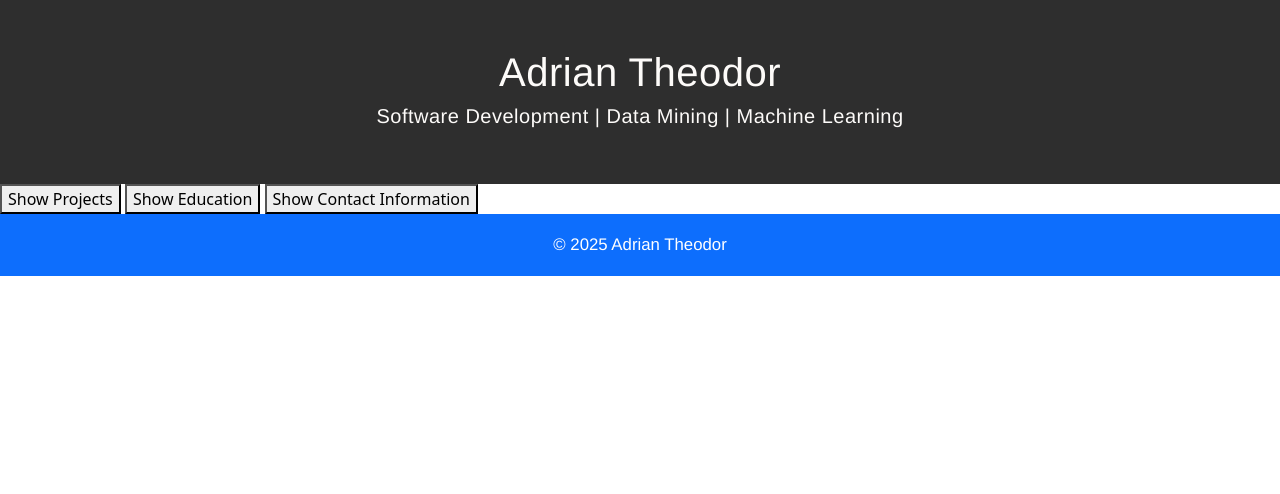
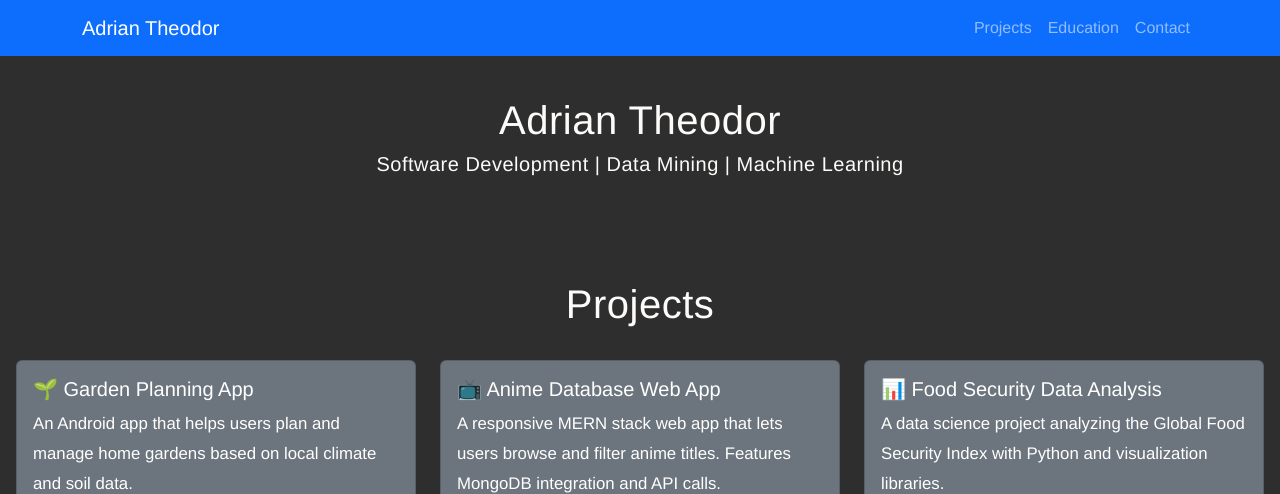
Before and after one commit to adriantheodor/adrian-portfolio, a plain HTML site: page index.html in a window 1280 px wide. Shown: the top 494 px of the page. Drawn offline with nearby package versions, Linux system fonts and the light colour scheme.

Commit message:
changed buttons into navbar

```diff
--- a/index.html
+++ b/index.html
@@ -14,8 +14,30 @@
 </head>
 <body class="body">
 
+  <nav class="navbar navbar-expand-lg navbar-dark bg-primary fixed-top">
+    <div class="container">
+      <a class="navbar-brand" href="#">Adrian Theodor</a>
+      <button class="navbar-toggler" type="button" data-bs-toggle="collapse" data-bs-target="#navbarNav">
+        <span class="navbar-toggler-icon"></span>
+      </button>
+      <div class="collapse navbar-collapse justify-content-end" id="navbarNav">
+        <ul class="navbar-nav">
+          <li class="nav-item">
+            <a class="nav-link" href="#projects">Projects</a>
+          </li>
+          <li class="nav-item">
+            <a class="nav-link" href="#education">Education</a>
+          </li>
+          <li class="nav-item">
+            <a class="nav-link" href="#contacts">Contact</a>
+          </li>
+        </ul>
+      </div>
+    </div>
+  </nav>
+
   <!-- Header -->
-  <header class="text-center py-5">
+  <header class="text-center py-5 mt-5">
     <div class="container">
       <h1 class="">Adrian Theodor</h1>
       <h2 class="h5 mt-2">Software Development | Data Mining | Machine Learning</h2>
@@ -23,10 +45,9 @@
   </header>
 
   <main>
+    <!-- Projects Section -->
 
-    <!-- Projects Section -->
-    <button onclick="toggleSection('projects')">Show Projects</button>
-    <section class="projects-section" id="projects" style="display: none;">
+    <section class="projects-section" id="projects">
       <div class="text-center mb-4">
         <h3>Projects</h3>
       </div>
@@ -66,8 +87,7 @@
     </section>
 
     <!-- Education Section -->
-    <button onclick="toggleSection('education')">Show Education</button>
-    <section class="education-section" id="education" style="display: none;">
+    <section class="education-section" id="education">
       <h3 class="text-center mb-4">Education</h3>
       <div class="bg-secondary project-card">
         <h4>Northeastern University</h4>
@@ -84,8 +104,7 @@
     </section>
 
     <!-- Contact Section -->
-    <button onclick="toggleSection('contacts')">Show Contact Information</button>
-    <section class="contact-section" data-aos="fade-in" id="contacts" style="display: none;">
+    <section class="contact-section" data-aos="fade-in" id="contacts">
       <h3 class="text-center mb-4">Contact Me</h3>
       <ul class="list-group text-dark">
         <li class="list-group-item d-flex justify-content-between align-items-center">
@@ -124,11 +143,12 @@
   <script>
     AOS.init();
   </script>
-  <script>
-    function toggleSection(id) {
-      const section = document.getElementById(id);
-      section.style.display = section.style.display === 'none' ? 'block' : 'none';}
-  </script>
+
+  <style>
+    html {
+      scroll-behavior: smooth;
+    }
+  </style>
 
 </body>
 </html>
```
